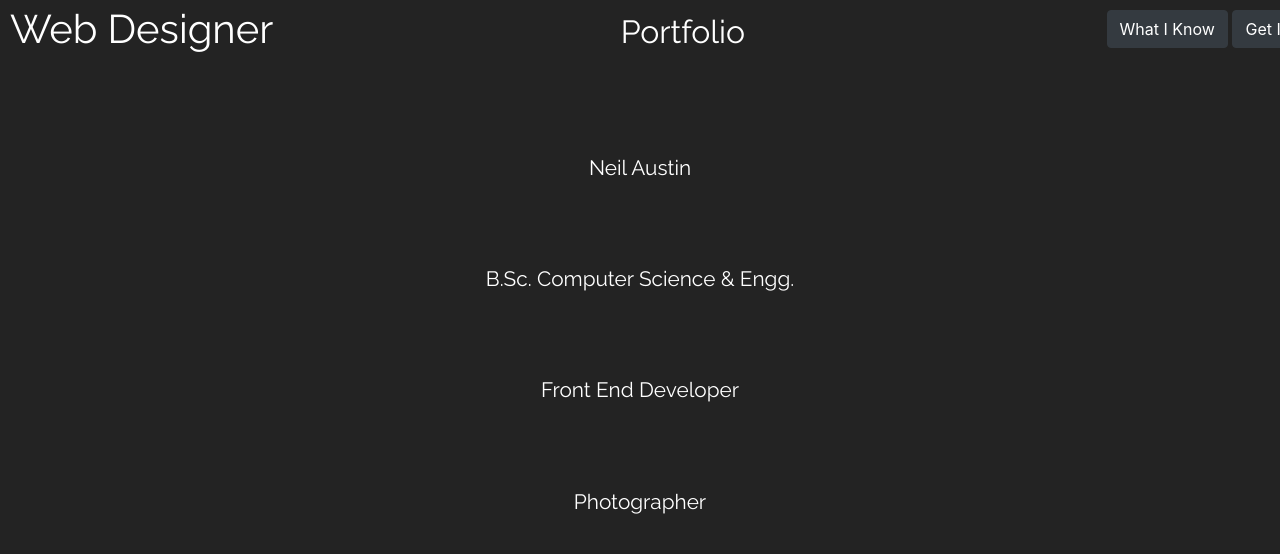
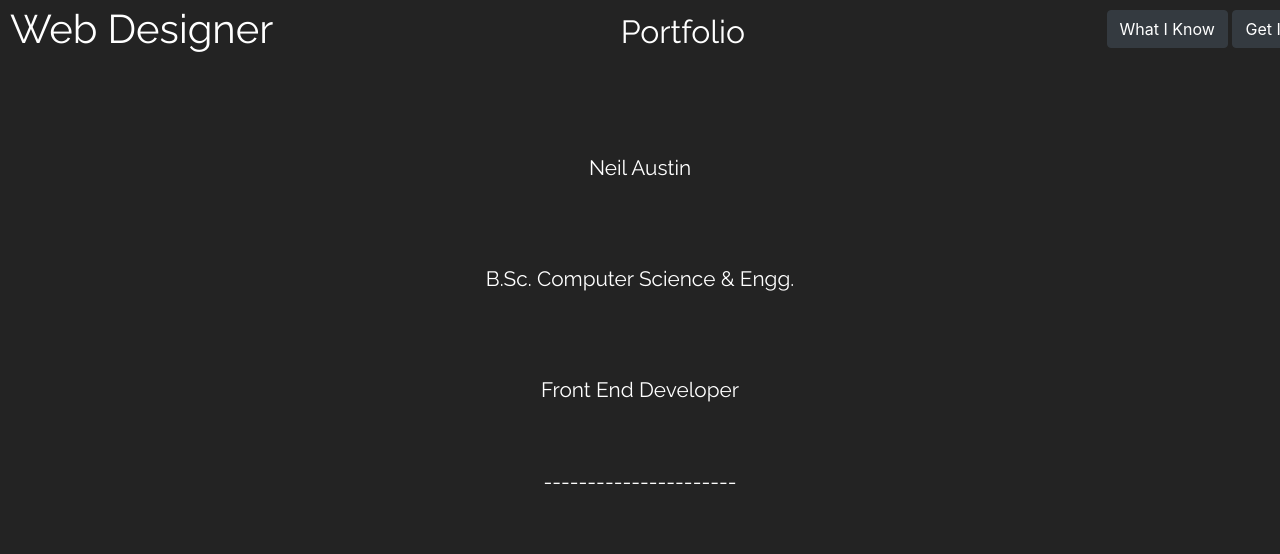
Before and after one commit to neil19501/portfolio, a plain HTML site: page index.html in a window 1280 px wide. Shown: the top 554 px of the page. Drawn offline with nearby package versions, Linux system fonts and the light colour scheme; grey boxes are pictures that could not be loaded.

Commit message:
Update index.html

```diff
--- a/index.html
+++ b/index.html
@@ -30,7 +30,6 @@
                 <p>Neil Austin</p>
                 <p>B.Sc. Computer Science & Engg.</p>
                 <p>Front End Developer</p>
-                <p>Photographer</p>
                 <p class="divider">----------------------</p>
             </section>
             <section id="contact">
```
